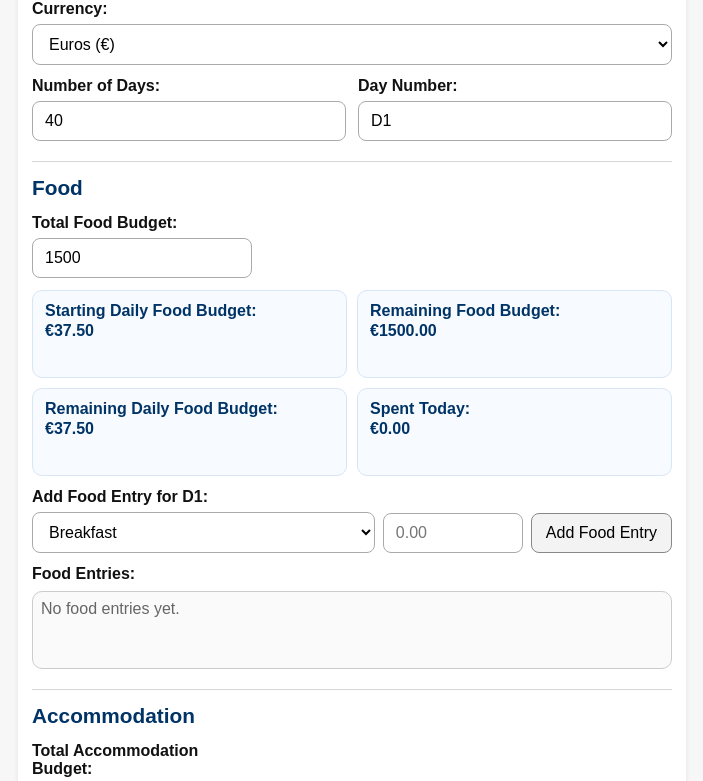
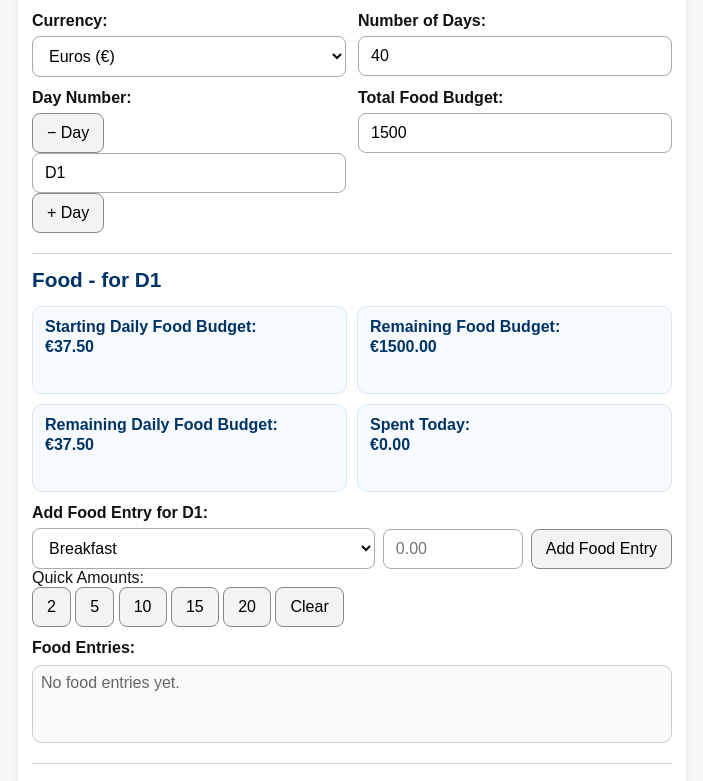
Before and after one commit to CaminoPete/CaminoBudget, a plain HTML site: page index.html in a window 1280 px wide. Shown: the part 75-856 px from the top of the page, without its empty margins (288-991 px from the left). Drawn offline with Linux system fonts and the light colour scheme.

Commit message:
Add files via upload

```diff
--- a/index.html
+++ b/index.html
@@ -1,4 +1,4 @@
-<!-- Version #15 Mar 20, 2026 7:45 pm (ET) ZZZ -->
+<!-- Version #24 Mar 21, 2026 1:20 pm (ET) -->
 <!DOCTYPE html>
 <html lang="en">
 <head>
@@ -9,54 +9,77 @@
 </head>
 <body>
   <div class="app-wrap">
-    <h1>Camino Budget Estimator <span class="title-version">v15zzz</span></h1>
+    <h1>Camino Budget Estimator <span class="title-version">v24</span></h1>
 
-    <label for="currency">Currency:</label>
-    <select id="currency">
-      <option value="€">Euros (€)</option>
-      <option value="$">Canadian Dollars ($)</option>
-    </select>
+    <div class="top-fields top-fields-compact">
+      <div class="field-block currency-block">
+        <label for="currency">Currency:</label>
+        <select id="currency">
+          <option value="€">Euros (€)</option>
+          <option value="$">Canadian Dollars ($)</option>
+        </select>
+      </div>
+
+      <div class="field-block days-block">
+        <label for="days">Number of Days:</label>
+        <input type="number" id="days" value="40" min="1" inputmode="numeric">
+      </div>
+    </div>
 
     <div class="top-fields">
       <div class="field-block">
-        <label for="days">Number of Days:</label>
-        <input type="number" id="days" value="40">
+        <label for="dayNumber">Day Number:</label>
+        <div class="day-control-row">
+          <button id="prevDayBtn" type="button" class="day-nav-btn">− Day</button>
+          <input type="text" id="dayNumber" value="D1" placeholder="D1" autocomplete="off" autocapitalize="characters">
+          <button id="nextDayBtn" type="button" class="day-nav-btn">+ Day</button>
+        </div>
       </div>
 
       <div class="field-block">
-        <label for="dayNumber">Day Number:</label>
-        <input type="text" id="dayNumber" value="D1" placeholder="D1">
+        <label for="foodTotal">Total Food Budget:</label>
+        <input type="number" id="foodTotal" value="1500" min="0" step="0.01" inputmode="decimal">
       </div>
     </div>
 
     <div class="section">
-      <h2>Food</h2>
-
-      <div class="field-block narrow-field">
-        <label for="foodTotal">Total Food Budget:</label>
-        <input type="number" id="foodTotal" value="1500">
-      </div>
+      <h2 id="foodHeading">Food <span class="add-day-subtitle">- for D1</span></h2>
 
       <div class="summary-grid">
         <div class="summary-card output" id="foodStartingDaily">Starting Daily Food Budget:</div>
         <div class="summary-card output" id="foodRemaining">Remaining Food Budget:</div>
-        <div class="summary-card output" id="foodRemainingDaily">Remaining Daily Food Budget:</div>
-        <div class="summary-card output" id="foodSpentToday">Spent Today:</div>
+        <div class="summary-card output highlight-card" id="foodRemainingDaily">Remaining Daily Food Budget:</div>
+        <div class="summary-card output highlight-card" id="foodSpentToday">Spent Today:</div>
       </div>
 
-      <label for="foodType" id="foodAddLabel">Add Food Entry:</label>
+      <label id="foodAddLabel">
+        Add Food Entry <span class="add-day-subtitle">- for D1</span>
+      </label>
+
       <div class="entry-row">
         <select id="foodType">
           <option value="Breakfast">Breakfast</option>
           <option value="Lunch">Lunch</option>
           <option value="Dinner">Dinner</option>
           <option value="Snack">Snack</option>
-          <option value="Drink(s)">Drink(s)</option>
+          <option value="Drinks">Drinks</option>
           <option value="Other">Other</option>
         </select>
 
-        <input type="number" step="0.01" id="foodAmount" placeholder="0.00">
+        <input type="number" step="0.01" id="foodAmount" placeholder="0.00" min="0" inputmode="decimal">
         <button id="addFoodBtn" type="button">Add Food Entry</button>
+      </div>
+
+      <div class="quick-add-wrap">
+        <div class="quick-add-label">Quick Amounts:</div>
+        <div class="quick-add-buttons">
+          <button type="button" class="quick-amount-btn" data-amount="2">2</button>
+          <button type="button" class="quick-amount-btn" data-amount="5">5</button>
+          <button type="button" class="quick-amount-btn" data-amount="10">10</button>
+          <button type="button" class="quick-amount-btn" data-amount="15">15</button>
+          <button type="button" class="quick-amount-btn" data-amount="20">20</button>
+          <button type="button" id="clearFoodAmountBtn" class="quick-amount-btn quick-clear-btn">Clear</button>
+        </div>
       </div>
 
       <label for="foodList">Food Entries:</label>
@@ -68,13 +91,13 @@
 
       <div class="field-block narrow-field">
         <label for="accomTotal">Total Accommodation Budget:</label>
-        <input type="number" id="accomTotal" value="1500">
+        <input type="number" id="accomTotal" value="1500" min="0" step="0.01" inputmode="decimal">
       </div>
 
       <div class="summary-grid single-section">
         <div class="summary-card output" id="accomStartingDaily">Starting Daily Accommodation Budget:</div>
         <div class="summary-card output" id="accomRemaining">Remaining Accommodation Budget:</div>
-        <div class="summary-card output" id="accomRemainingDaily">Remaining Daily Accommodation Budget:</div>
+        <div class="summary-card output highlight-card" id="accomRemainingDaily">Remaining Daily Accommodation Budget:</div>
       </div>
 
       <label for="accomJournal">Accommodation Spend Journal (1 line per day):</label>
@@ -89,7 +112,7 @@
     </div>
 
     <a href="currency.html" class="link">Go to Currency Converter</a>
-    <div class="version">Version #15 — <span id="ts">loading…</span></div>
+    <div class="version">Version #24 — <span id="ts">loading…</span></div>
   </div>
 
   <script src="js/app.js"></script>
```
